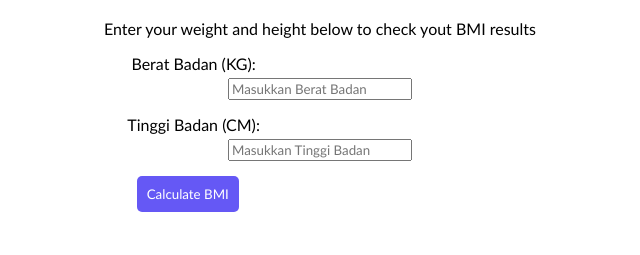
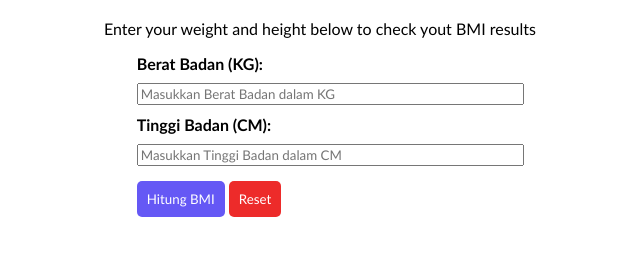
Before and after one commit to GINN30/TugasBMI-SIB, a plain HTML site: page index.html in a window 1280 px wide. Shown: the part 63-318 px from the top of the page, without its empty margins (320-960 px from the left). Drawn offline with Linux system fonts and the light colour scheme.

Commit message:
menambahkan pengkonsisian, reset button, dan memperbaiki css

```diff
--- a/index.html
+++ b/index.html
@@ -1,5 +1,6 @@
 <!DOCTYPE html>
 <html lang="en">
+
 <head>
     <meta charset="UTF-8">
     <meta http-equiv="X-UA-Compatible" content="IE=edge">
@@ -7,19 +8,23 @@
     <link rel="stylesheet" href="style.css">
     <title>Calculator Body Mass Index</title>
 </head>
+
 <body>
     <h1 id="title">Check your BMI</h1>
     <p id="desc">Enter your weight and height below to check yout BMI results</p>
-    <div class="input">
+    <form>
         <label for="weight">Berat Badan (KG):</label>
-        <input type="number" name="weight" id="weight" placeholder="Masukkan Berat Badan">
-    </div>
-    <div class="input">
+        <input type="number" id="weight" name="weight" placeholder="Masukkan Berat Badan dalam KG">
+
         <label for="height">Tinggi Badan (CM):</label>
-        <input type="number" name="height" id="height" placeholder="Masukkan Tinggi Badan">
-    </div>
-    <button onclick="calculateBMI()">Calculate BMI</button>
+        <input type="number" id="height" name="height" placeholder="Masukkan Tinggi Badan dalam CM">
+
+        <button type="button" id="hitung" onclick="calculateBMI()">Hitung BMI</button>
+        <button type="button" id="reset" onclick="resetForm()">Reset</button>
+    </form>
+
     <div id="hasil"></div>
     <script src="script.js"></script>
 </body>
+
 </html>
--- a/script.js
+++ b/script.js
@@ -1,21 +1,30 @@
 //untuk menghitung BMI dapat menggunakan function
 function calculateBMI() {
-    //mengambil nilai dari html dengan get element by id
+	//mengambil nilai dari html dengan get element by id
 	const weight = document.getElementById("weight").value;
 	const height = document.getElementById("height").value;
 
-    //perulangan jika salah satu dari inputan masih kosong
+	//perulangan jika salah satu dari inputan masih kosong
 	if (weight === "" || height === "") {
-		alert("Masukkan berat dan tinggi badan Anda.");
+		alert("Masukkan berat atau tinggi badan Anda.");
+		return;
+	} else if (weight <= "0" || height <= "0") {
+		alert("Masukkan berat atau tinggi badan bernilai positif");
+		return;
+	} else if (Math.floor(weight).toString().length >= 3) {
+		alert("Harap masukkan berat badan dengan kurang dari 3 digit.");
+		return;
+	} else if (weight.toString().split(".")[1] ?.length === 1 || height.toString().split(".")[1] ?.length === 1) {
+		alert("Harap masukkan berat badan dan tinggi badan dengan lebih presisi (minimal dua digit di belakang koma).");
 		return;
 	}
 
-    //rumus dari BMI itu sendiri
+	//rumus dari BMI itu sendiri
 	const bmi = weight / ((height / 100) ** 2);
 
-    //buat sebuah variable
+	//buat sebuah variable
 	let result;
-    //membuat sebuah perulangan untuk menentukan BMI
+	//membuat sebuah perulangan untuk menentukan BMI
 	if (bmi < 18.5) {
 		result = "UnderWeight";
 	} else if (bmi < 25) {
@@ -28,3 +37,13 @@ function calculateBMI() {
 	//Menampilkan hasil BMI dengan DOM, yang di tampilkan di html.
 	document.getElementById("hasil").innerHTML = `Your BMI is ${bmi.toFixed(2)}. which means You are ${result}.`;
 }
+
+// Add event listener to reset button
+var resetButton = document.getElementById("reset");
+resetButton.addEventListener("click", resetForm);
+
+// Function to reset input form
+function resetForm() {
+	document.getElementById("weight").value = "";
+	document.getElementById("height").value = "";
+}
--- a/style.css
+++ b/style.css
@@ -10,6 +10,10 @@
     text-align: center;
 }
 
+form {
+    justify-content: center;
+    /* border: 1px solid #333; */
+}
 .input {
     display: flex;
     flex-direction: column;
@@ -17,9 +21,11 @@
 }
 
 label {
+    display: block;
+    font-weight: bold;
+    margin-top: 10px;
     margin-bottom: 5px;
-    text-align: center;
-    margin-right: 20%;
+    margin-left: 35.5%;
 }
 
 #weight {
@@ -27,8 +33,9 @@ label {
     justify-content: center;
     align-items: center;
     text-align: start;
-    margin-left: 540px;
-    margin-right: 540px;
+    width: 30%;
+    margin-left: 35.5%;
+    margin-top: 10px;
 }
 
 #height {
@@ -36,14 +43,27 @@ label {
     justify-content: center;
     align-items: center;
     text-align: start;
-    margin-left: 540px;
-    margin-right: 540px;
+    width: 30%;
+    margin-left: 35.5%;
+    margin-bottom: 5px;
+    margin-top: 10px;
 }
 
-button {
+#hitung {
+    margin-top: 10px;
+    margin-bottom: 5px;
     margin-left: 35.5%;
     padding: 10px;
     background-color: #6558f5;
+    color: white;
+    border: none;
+    border-radius: 5px;
+    cursor: pointer;
+}
+
+#reset {
+    padding: 10px;
+    background-color: #ED2B2A;
     color: white;
     border: none;
     border-radius: 5px;
```
